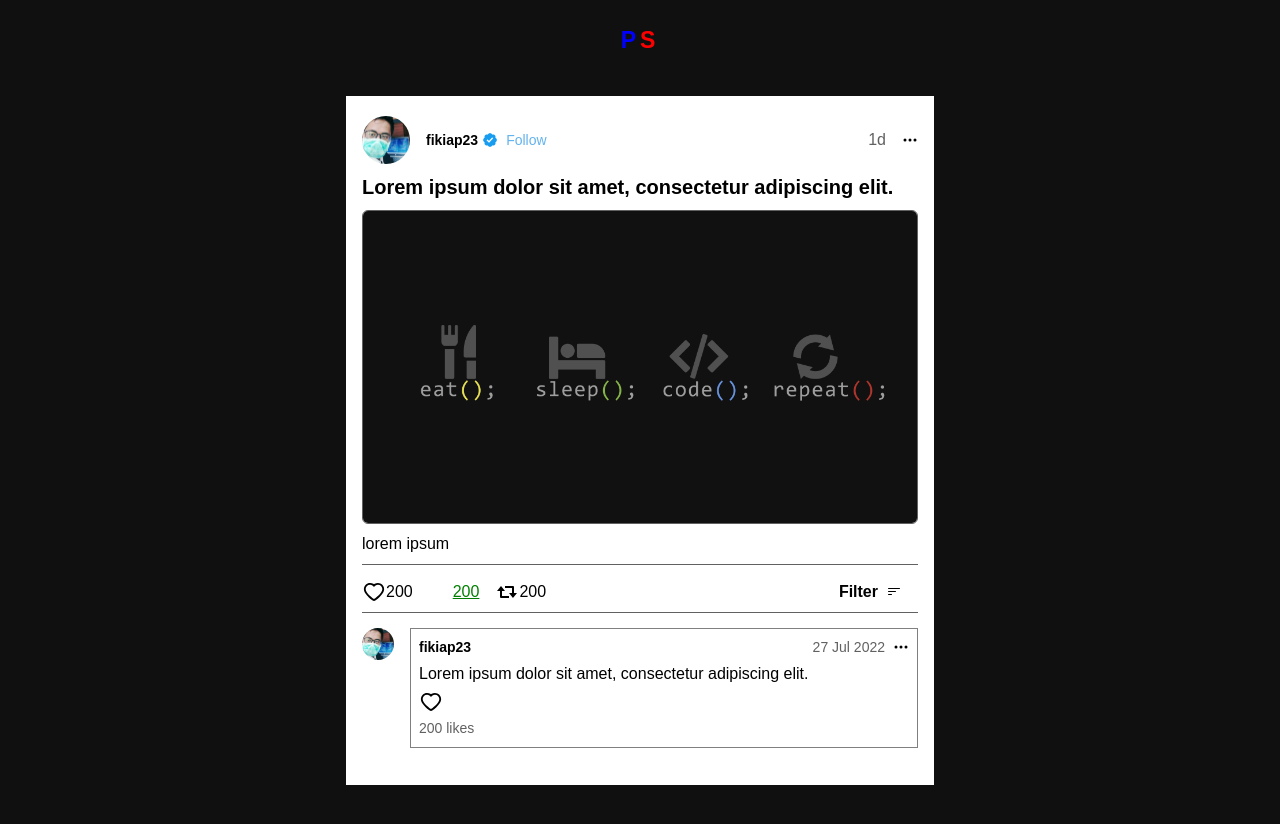
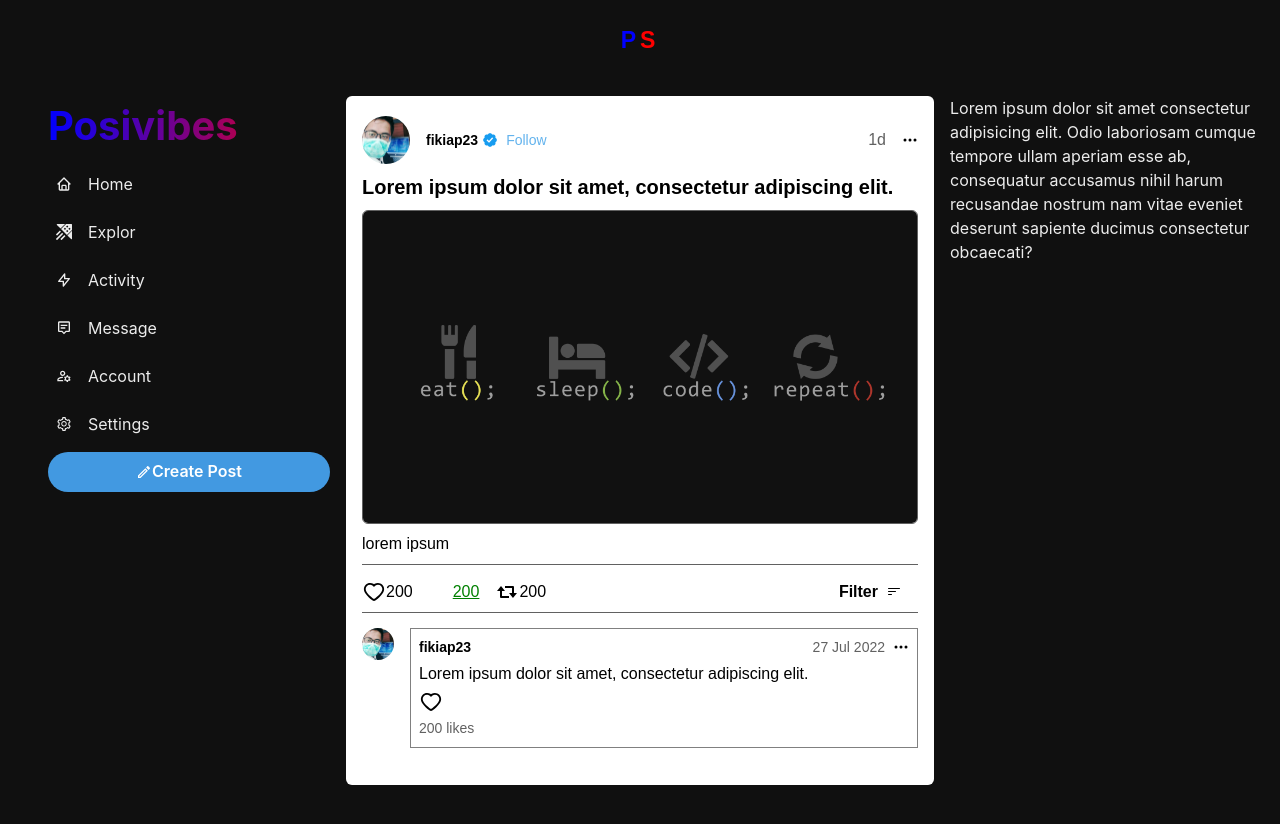
Before and after one commit to fikiap23/Posivibes-v2, a React (Vite) app in the folder frontend/: page /1/post/1 in a window 1280 px wide. Shown: the top 824 px of the page. Before the commit the page ends 801 px from the top, so only its background shows below. Built offline with nearby package versions, Linux system fonts and the light colour scheme; some icons are missing.

Commit message:
[CREATE & REFACTOR] cretae sidebar & refactor code

```diff
--- a/frontend/src/App.jsx
+++ b/frontend/src/App.jsx
@@ -1,18 +1,26 @@
-import { Container } from '@chakra-ui/react'
+import { Container, Flex } from '@chakra-ui/react'
 import { Route, Routes } from 'react-router-dom'
 import Header from './components/Header/Header'
+import Rightbar from './components/Rightbar/Rightbar'
+import Sidebar from './components/Sidebar/Sidebar'
 import PostPage from './pages/PostPage'
 import UserPage from './pages/UserPage'
 
 function App() {
   return (
-    <Container maxWidth={'620px'} fontFamily={'arial'}>
+    <>
       <Header />
-      <Routes>
-        <Route path="/:username" element={<UserPage />} />
-        <Route path="/:username/post/:pid" element={<PostPage />} />
-      </Routes>
-    </Container>
+      <Flex>
+        <Sidebar />
+        <Container maxWidth={'620px'} fontFamily={'arial'}>
+          <Routes>
+            <Route path="/:username" element={<UserPage />} />
+            <Route path="/:username/post/:pid" element={<PostPage />} />
+          </Routes>
+        </Container>
+        <Rightbar />
+      </Flex>
+    </>
   )
 }
 
--- a/frontend/src/components/Post/UserPost.jsx
+++ b/frontend/src/components/Post/UserPost.jsx
@@ -25,7 +25,15 @@ const UserPost = ({
   const [showComments, setShowComments] = useState(false)
   return (
     <>
-      <Box gap={3} mb={4} py={5} bg="white" color="black" px={4}>
+      <Box
+        gap={3}
+        mb={4}
+        py={5}
+        bg="white"
+        color="black"
+        px={4}
+        borderRadius={6}
+      >
         <Flex flexDirection={'row'} alignItems={'center'} gap={4} mb={2}>
           <Avatar size="md" name="Fiki Aprian" src="/fiki1.jpg" />
           <Flex justifyContent={'space-between'} w={'full'}>
--- /dev/null
+++ b/frontend/src/components/Rightbar/Rightbar.jsx
@@ -0,0 +1,16 @@
+import { Flex } from '@chakra-ui/react'
+
+const Rightbar = () => {
+  return (
+    <Flex w={'30%'} direction={'column'} className="sticky top-0 h-[100vh]">
+      <div>
+        Lorem ipsum dolor sit amet consectetur adipisicing elit. Odio laboriosam
+        cumque tempore ullam aperiam esse ab, consequatur accusamus nihil harum
+        recusandae nostrum nam vitae eveniet deserunt sapiente ducimus
+        consectetur obcaecati?
+      </div>
+    </Flex>
+  )
+}
+
+export default Rightbar
--- /dev/null
+++ b/frontend/src/components/Sidebar/Sidebar.jsx
@@ -0,0 +1,108 @@
+import { Box, Button, Flex, Icon, Text, useColorMode } from '@chakra-ui/react'
+import { BiHome, BiMessageAltDetail } from 'react-icons/bi'
+import { SiAzuredataexplorer } from 'react-icons/si'
+import { HiOutlineLightningBolt } from 'react-icons/hi'
+import { MdOutlineCreate, MdOutlineManageAccounts } from 'react-icons/md'
+import { AiOutlineSetting } from 'react-icons/ai'
+
+const Sidebar = () => {
+  const { colorMode } = useColorMode()
+  return (
+    <Box w={'30%'} className="sticky top-0 h-[100vh]">
+      <Flex flexDirection={'column'} gap={2} ml={12}>
+        <Text
+          fontSize={40}
+          fontWeight={'bold'}
+          bgGradient="linear(to-l,  #FF0000, #0000FF)"
+          bgClip="text"
+        >
+          Posivibes
+        </Text>
+        <Flex
+          gap={4}
+          alignItems={'center'}
+          cursor={'pointer'}
+          _hover={
+            colorMode === 'light' ? { bg: 'gray.200' } : { bg: 'gray.700' }
+          }
+          padding={'2'}
+        >
+          <Icon as={BiHome} />
+          <Text>Home</Text>
+        </Flex>
+        <Flex
+          gap={4}
+          alignItems={'center'}
+          cursor={'pointer'}
+          _hover={
+            colorMode === 'light' ? { bg: 'gray.200' } : { bg: 'gray.700' }
+          }
+          padding={'2'}
+        >
+          <Icon as={SiAzuredataexplorer} />
+          <Text>Explor</Text>
+        </Flex>
+        <Flex
+          gap={4}
+          alignItems={'center'}
+          cursor={'pointer'}
+          _hover={
+            colorMode === 'light' ? { bg: 'gray.200' } : { bg: 'gray.700' }
+          }
+          padding={'2'}
+        >
+          <Icon as={HiOutlineLightningBolt} />
+          <Text>Activity</Text>
+        </Flex>
+        <Flex
+          gap={4}
+          alignItems={'center'}
+          cursor={'pointer'}
+          _hover={
+            colorMode === 'light' ? { bg: 'gray.200' } : { bg: 'gray.700' }
+          }
+          padding={'2'}
+        >
+          <Icon as={BiMessageAltDetail} />
+          <Text>Message</Text>
+        </Flex>
+        <Flex
+          gap={4}
+          alignItems={'center'}
+          cursor={'pointer'}
+          _hover={
+            colorMode === 'light' ? { bg: 'gray.200' } : { bg: 'gray.700' }
+          }
+          padding={'2'}
+        >
+          <Icon as={MdOutlineManageAccounts} />
+          <Text>Account</Text>
+        </Flex>
+        <Flex
+          gap={4}
+          alignItems={'center'}
+          cursor={'pointer'}
+          _hover={
+            colorMode === 'light' ? { bg: 'gray.200' } : { bg: 'gray.700' }
+          }
+          padding={'2'}
+        >
+          <Icon as={AiOutlineSetting} />
+          <Text>Settings</Text>
+        </Flex>
+        <Button
+          w={'full'}
+          borderRadius={'full'}
+          bg={'blue.400'}
+          color={'white'}
+          _hover={{ bg: 'blue.500' }}
+        >
+          <Icon as={MdOutlineCreate} />
+          <Text>Create Post</Text>
+        </Button>
+      </Flex>
+    </Box>
+  )
+}
+
+export default Sidebar
--- a/frontend/src/pages/PostPage.jsx
+++ b/frontend/src/pages/PostPage.jsx
@@ -30,7 +30,15 @@ const PostPage = () => {
 
   return (
     <>
-      <Box gap={3} mb={4} py={5} bg="white" color="black" px={4}>
+      <Box
+        gap={3}
+        mb={4}
+        py={5}
+        bg="white"
+        color="black"
+        px={4}
+        borderRadius={6}
+      >
         <Flex flexDirection={'row'} alignItems={'center'} gap={4} mb={2}>
           <Avatar size="md" name="Fiki Aprian" src="/fiki1.jpg" />
           <Flex justifyContent={'space-between'} w={'full'}>
```
